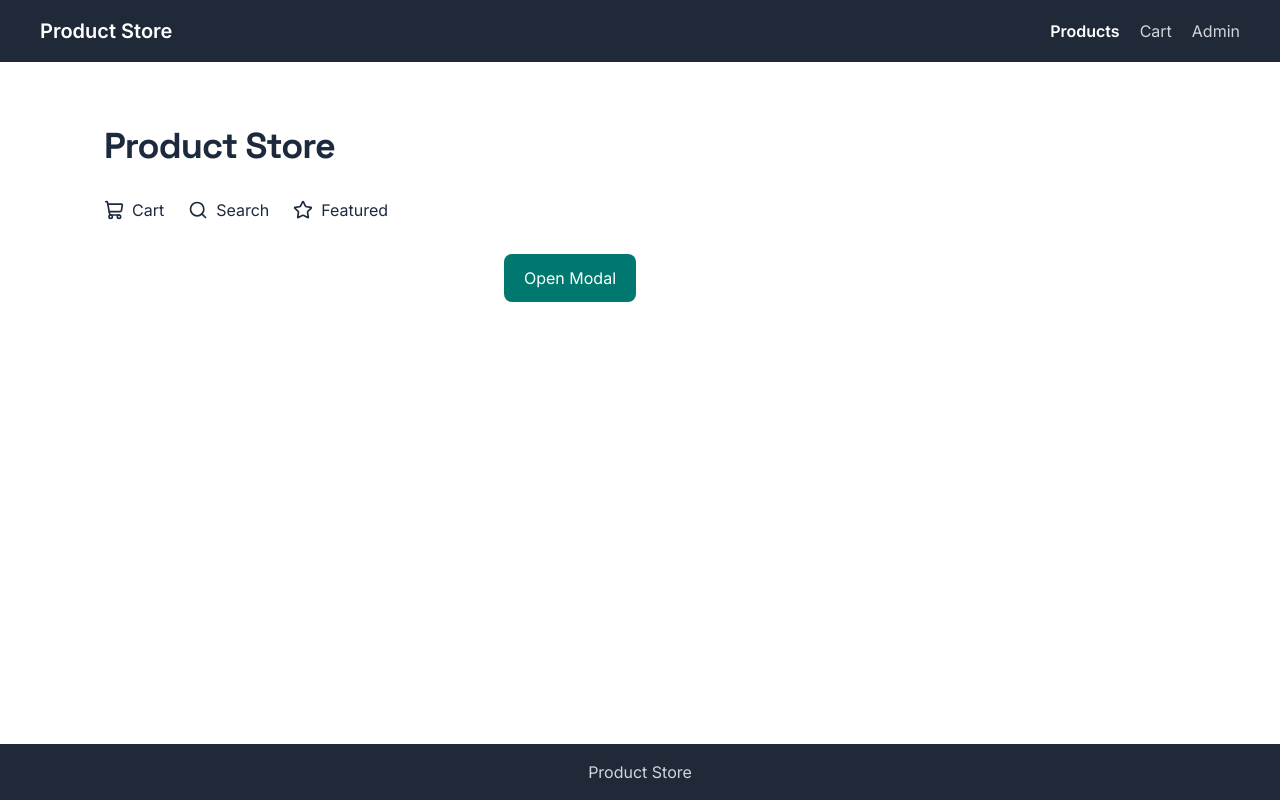
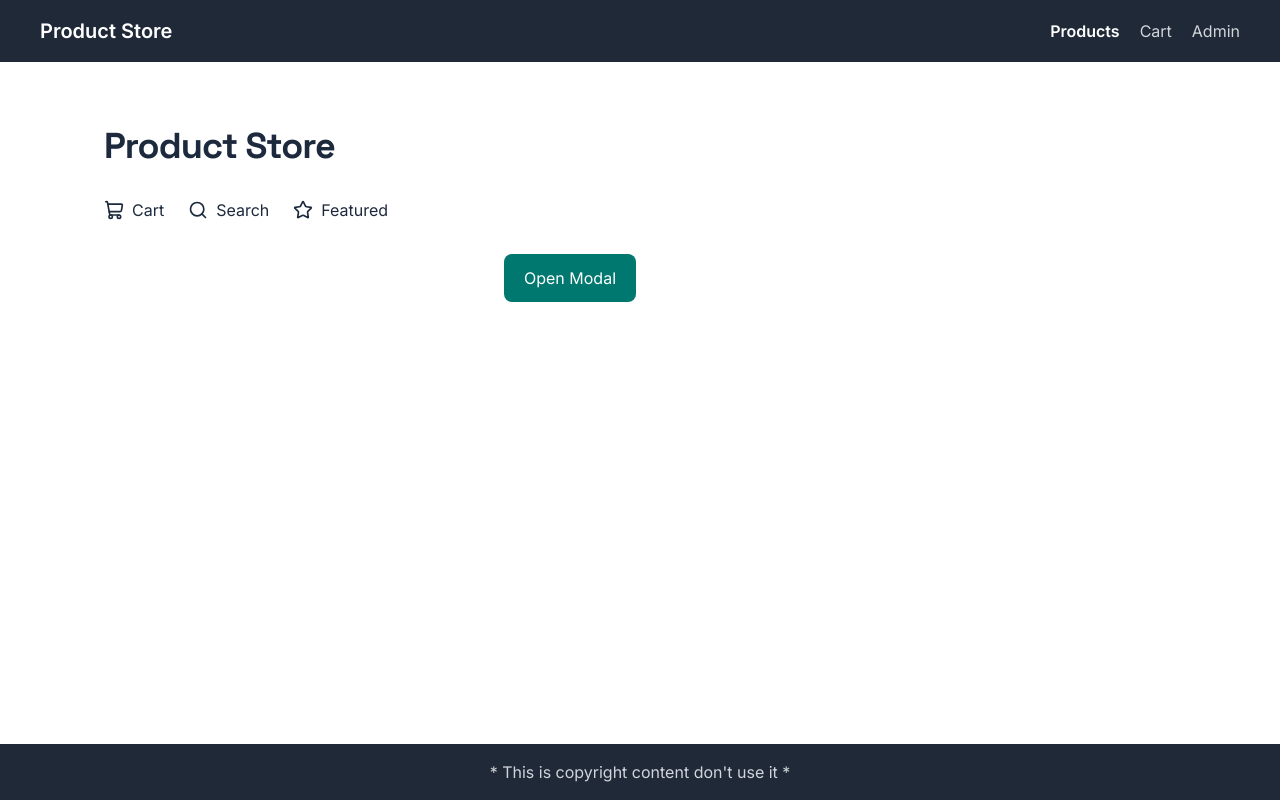
Before and after one commit to Matrixxx17/self-study-labs, a React (Vite) app in the folder product-store/: page /products in a window 1280 px wide. Built offline with nearby package versions, Linux system fonts and the light colour scheme.

Commit message:
minor changes in mod4

```diff
--- a/product-store/src/layouts/RootLayout.jsx
+++ b/product-store/src/layouts/RootLayout.jsx
@@ -95,7 +95,7 @@ export default function RootLayout() {
       </main>
 
       <footer style={styles.footer}>
-        Product Store
+        * This is copyright content don't use it *
       </footer>
     </div>
   )
```
